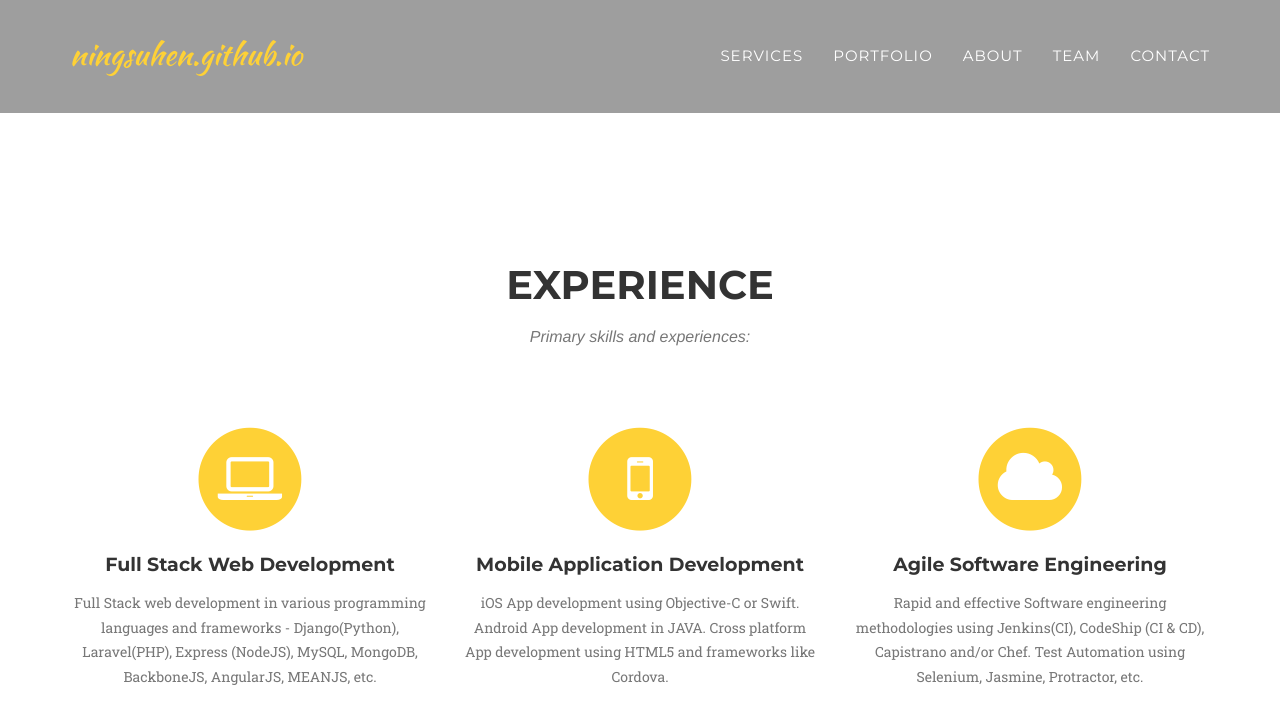
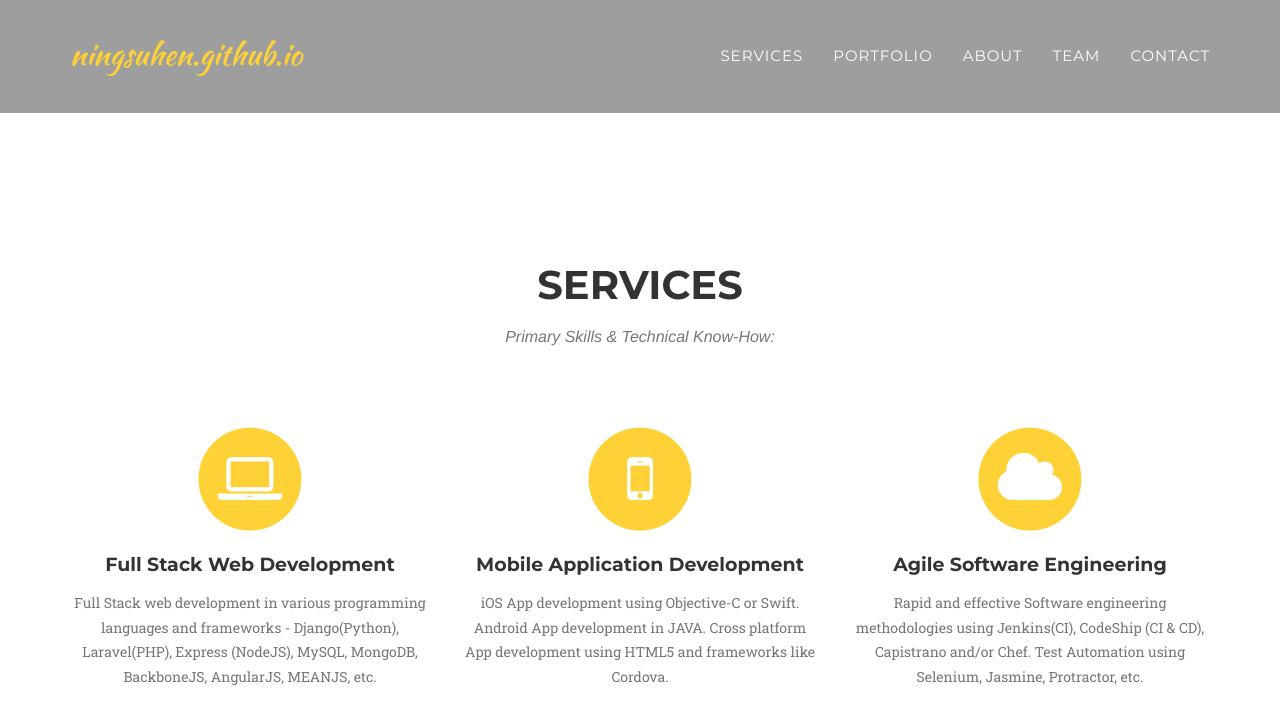
Before and after one commit to waiky/waiky.github.io, a Jekyll site: the page built from index.html, in a window 1280 px wide and 900 px high, scrolled down 710 px. Shown: the top 724 px of the window. Built offline with Jekyll 4.4.1, drawn with Linux system fonts in a browser that asks for light colours; some web fonts are replaced.

Commit message:
change title of services

```diff
--- a/_includes/services.html
+++ b/_includes/services.html
@@ -3,8 +3,8 @@
         <div class="container">
             <div class="row">
                 <div class="col-lg-12 text-center">
-                    <h2 class="section-heading">Experience</h2>
-                    <h3 class="section-subheading text-muted">Primary skills and experiences:</h3>
+                    <h2 class="section-heading">Services</h2>
+                    <h3 class="section-subheading text-muted">Primary Skills & Technical Know-How:</h3>
                 </div>
             </div>
             <div class="row text-center">
```
Also changed, not shown: 1 other file.
